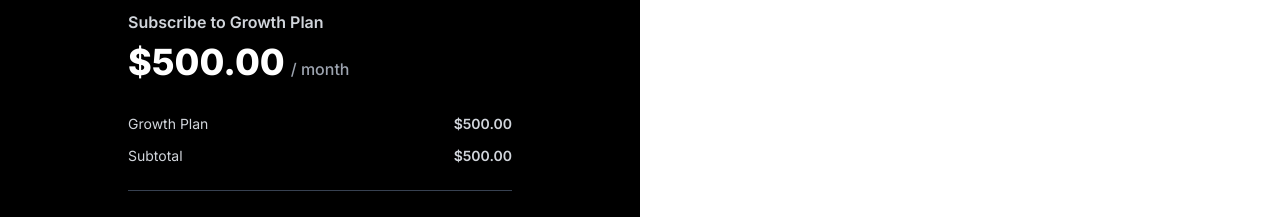
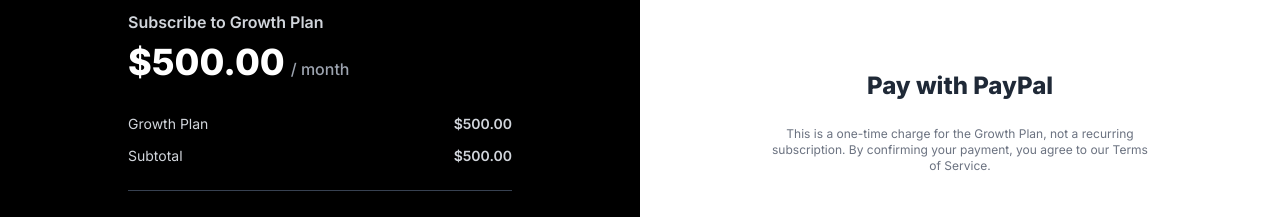
Before and after one commit to justin55afdfdsf5ds45f4ds5f45ds4/empusaaiimproved-fb, a Next.js app: page /checkout in a window 1280 px wide. Shown: the part 278-495 px from the top of the page. Built offline with nearby package versions, Linux system fonts and the light colour scheme; no server answers.

Commit message:
Update page.tsx

```diff
--- a/app/checkout/page.tsx
+++ b/app/checkout/page.tsx
@@ -6,7 +6,6 @@ import { PayPalScriptProvider, PayPalButtons } from '@paypal/react-paypal-js';
 import type { OnApproveData, OnApproveActions } from "@paypal/paypal-js";
 
 // IMPORTANT: For security, move this to a .env.local file
-// Example: NEXT_PUBLIC_PAYPAL_CLIENT_ID=AURGuM1...
 const PAYPAL_CLIENT_ID = process.env.NEXT_PUBLIC_PAYPAL_CLIENT_ID || "AURGuM1m_po0hnXsbFXSpd1OCFKdnraFHB7hPiGDaBqNBhvfvFLgOJmAcaBfE1ppdnLuYUtvSPNsJl6T";
 
 export default function CheckoutPage() {
@@ -67,8 +66,13 @@ export default function CheckoutPage() {
       </section>
 
       {/* Right Panel */}
-      <section className="w-full lg:w-1/2 h-[50vh] lg:h-full bg-white flex flex-col items-center justify-start p-8 overflow-y-auto">
-        <div className="w-full max-w-sm text-center" style={{ minHeight: 0, height: '100%', overflow: 'visible' }}>
+      <section className="w-full lg:w-1/2 h-[50vh] lg:h-full bg-white flex flex-col items-center p-8 overflow-y-auto">
+        {/*
+          Outer flex: grow to fill height, items-center for horizontal centering
+          Inner flex: flex-col, justify-center for vertical centering, min-h-full ensures full height, w-full for PayPal form to be centered
+        */}
+        <div className="flex flex-col justify-center min-h-full w-full">
+          <div className="w-full max-w-sm mx-auto text-center">
             {paymentStatus === 'paying' ? (
               <PayPalScriptProvider options={{ "client-id": PAYPAL_CLIENT_ID, currency: "USD" }}>
                 <h2 className="text-2xl font-extrabold text-gray-800 mb-6">Pay with PayPal</h2>
@@ -109,6 +113,7 @@ export default function CheckoutPage() {
               </div>
             )}
           </div>
+        </div>
       </section>
     </main>
   );
```
Lines whose indentation alone changed are shown as unchanged.
